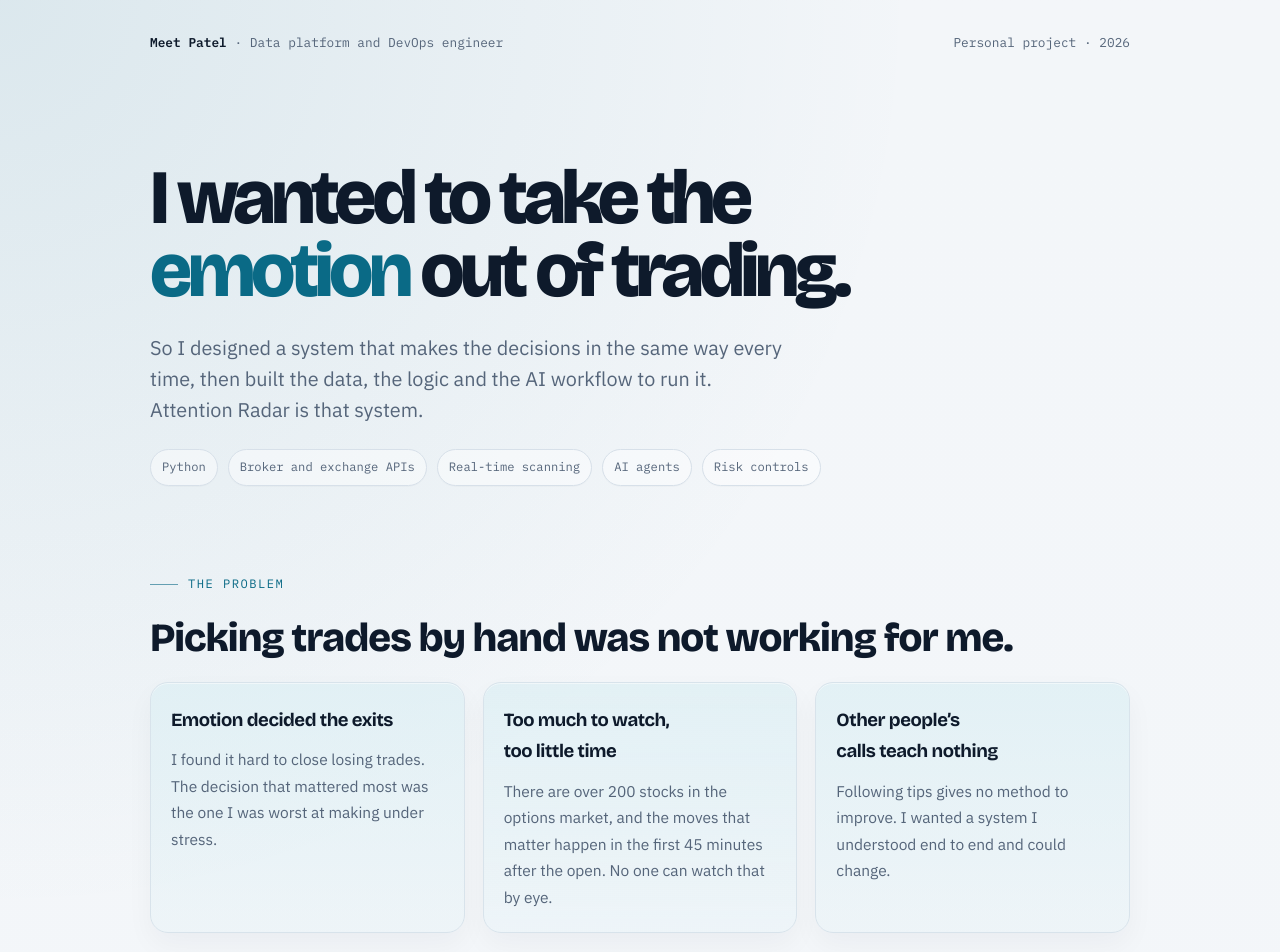
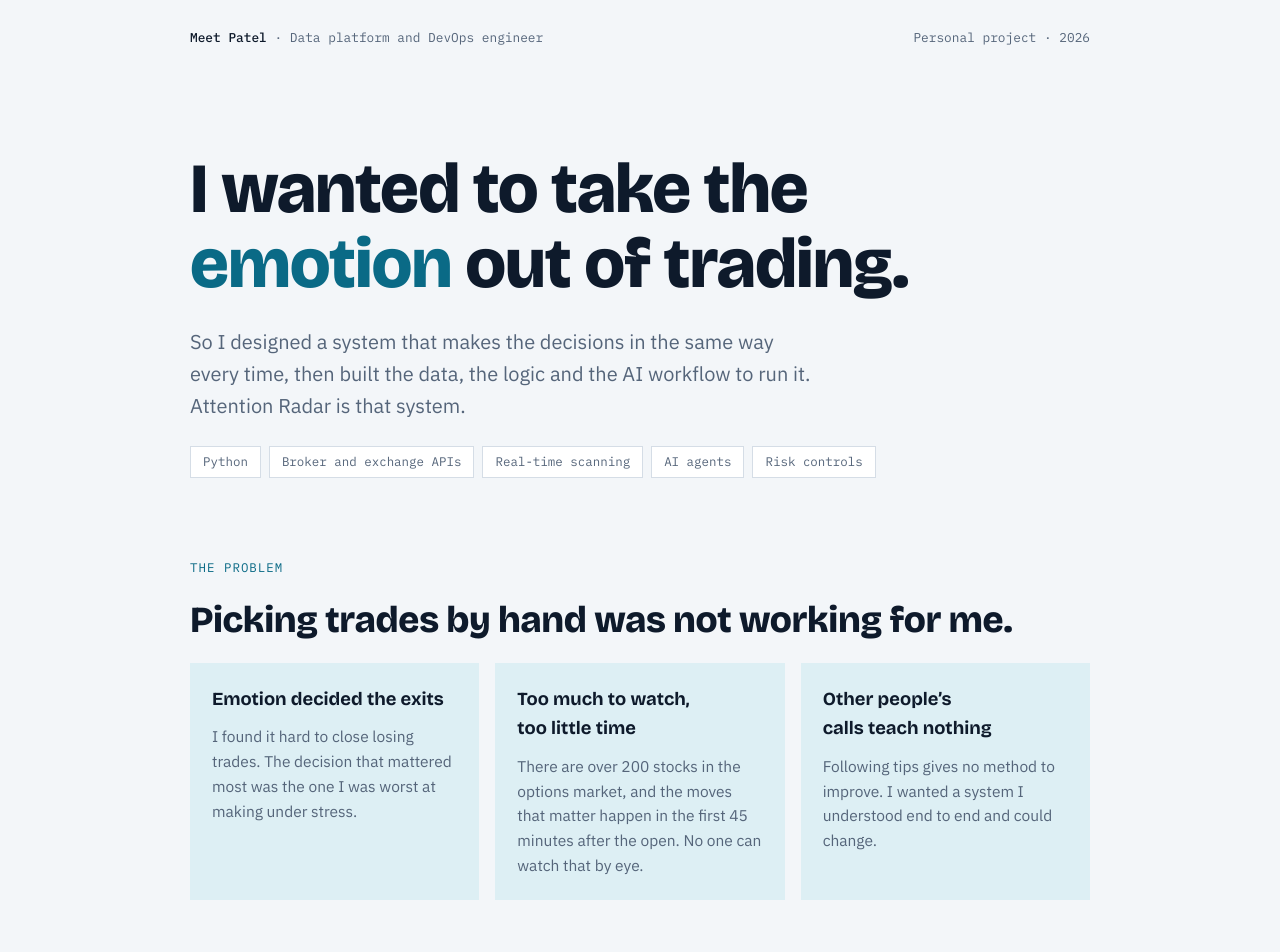
Before and after one commit to haddorks/Attention-Radar, a plain HTML site: page index.html in a window 1280 px wide. Shown: the top 952 px of the page. Drawn offline with nearby package versions, Linux system fonts and the light colour scheme.

Commit message:
Refactor CSS variables and styles in index.html

```diff
--- a/index.html
+++ b/index.html
@@ -8,194 +8,52 @@
 <meta property="og:description" content="A personal project in systematic trading: the problem, the design choices, and how I built and ran it with AI agents.">
 <meta property="og:type" content="website">
 <title>Attention Radar</title>
-<link rel="stylesheet" href="https://fonts.googleapis.com/css2?family=Bricolage+Grotesque:opsz,wght@12..96,500;12..96,700;12..96,800&family=IBM+Plex+Sans:wght@400;500;600&family=IBM+Plex+Mono:wght@400;500;600&display=swap">
+<link rel="stylesheet" href="https://fonts.googleapis.com/css2?family=Bricolage+Grotesque:opsz,wght@12..96,500;12..96,700;12..96,800&family=IBM+Plex+Sans:wght@400;500;600&family=IBM+Plex+Mono:wght@400;500&display=swap">
 <style>
+/* Layout: product-style story page. Vision first, then the system as a flow, then how I ran it, then scale. */
 :root{
-  --bg:#F3F6F9;
-  --surface:#FFFFFF;
-  --soft:#F7FAFC;
-  --fg:#0E1A2B;
-  --muted:#55657A;
-  --line:#D7E0E9;
-  --accent:#0A6A86;
-  --accent-strong:#064B63;
-  --accent-soft:#DDEFF4;
-  --ink-soft:#E7EDF3;
+  --bg:#F3F6F9; --surface:#FFFFFF; --fg:#0E1A2B; --muted:#55657A; --line:#D5DDE6;
+  --accent:#0A6A86; --accent-soft:#DDEFF4; --ink-soft:#E7EDF3;
   --display:"Bricolage Grotesque","Helvetica Neue",Arial,sans-serif;
   --body:"IBM Plex Sans","Helvetica Neue",Arial,sans-serif;
   --mono:"IBM Plex Mono",ui-monospace,Menlo,Consolas,monospace;
 }
 @media (prefers-color-scheme:dark){:root:not([data-theme="light"]){
-  --bg:#0B131E;
-  --surface:#111C2A;
-  --soft:#0F1B2A;
-  --fg:#E6EDF5;
-  --muted:#93A4B8;
-  --line:#243448;
-  --accent:#4FC1DE;
-  --accent-strong:#8CDCF0;
-  --accent-soft:#12303B;
-  --ink-soft:#182638;
-  color-scheme:dark
-}}
+  --bg:#0B131E; --surface:#111C2A; --fg:#E6EDF5; --muted:#93A4B8; --line:#243448;
+  --accent:#4FC1DE; --accent-soft:#12303B; --ink-soft:#182638; color-scheme:dark}}
 :root[data-theme="dark"]{
-  --bg:#0B131E;
-  --surface:#111C2A;
-  --soft:#0F1B2A;
-  --fg:#E6EDF5;
-  --muted:#93A4B8;
-  --line:#243448;
-  --accent:#4FC1DE;
-  --accent-strong:#8CDCF0;
-  --accent-soft:#12303B;
-  --ink-soft:#182638;
-  color-scheme:dark
-}
+  --bg:#0B131E; --surface:#111C2A; --fg:#E6EDF5; --muted:#93A4B8; --line:#243448;
+  --accent:#4FC1DE; --accent-soft:#12303B; --ink-soft:#182638; color-scheme:dark}
 
-*{box-sizing:border-box}
-html{scroll-behavior:smooth}
-body{
-  margin:0;
-  background:
-    radial-gradient(circle at top left, rgba(10,106,134,.10), transparent 24%),
-    radial-gradient(circle at bottom right, rgba(10,106,134,.08), transparent 30%),
-    linear-gradient(180deg, var(--bg) 0%, color-mix(in srgb, var(--bg) 92%, white) 100%);
-  color:var(--fg);
-  font-family:var(--body);
-  font-size:17px;
-  line-height:1.7;
-  padding-inline:20px;
-}
-.wrap{
-  max-width:980px;
-  margin-inline:auto;
-  display:flex;
-  flex-direction:column;
-  gap:88px;
-  padding-block:22px 72px;
-}
-
-h1,h2,h3{font-family:var(--display);text-wrap:balance;margin:0;letter-spacing:-.025em}
-h2{max-width:none}
+body{background:var(--bg);color:var(--fg);font-family:var(--body);font-size:17px;line-height:1.6;padding-inline:20px;padding-block:0}
+.wrap{max-width:900px;margin-inline:auto;display:flex;flex-direction:column;gap:80px;padding-block:28px 72px}
+h1,h2,h3{font-family:var(--display);text-wrap:balance;margin:0}
 p{margin:0;max-width:60ch}
 a{color:var(--accent)}
 section{display:flex;flex-direction:column;gap:22px}
-.eyebrow{
-  font-family:var(--mono);
-  font-size:.76rem;
-  letter-spacing:.12em;
-  text-transform:uppercase;
-  color:var(--accent);
-  display:flex;align-items:center;gap:10px;
-}
-.eyebrow::before{
-  content:"";
-  display:inline-block;
-  width:28px;height:1px;background:var(--accent);opacity:.6;
-}
+.eyebrow{font-family:var(--mono);font-size:.78rem;letter-spacing:.08em;text-transform:uppercase;color:var(--accent)}
+.top{display:flex;justify-content:space-between;gap:12px;flex-wrap:wrap;font-family:var(--mono);font-size:.8rem;color:var(--muted)}
+.top b{color:var(--fg);font-weight:500}
 
-.top{
-  display:flex;
-  justify-content:space-between;
-  gap:12px;
-  flex-wrap:wrap;
-  font-family:var(--mono);
-  font-size:.8rem;
-  color:var(--muted);
-  padding:10px 0 4px;
-}
-.top b{color:var(--fg);font-weight:600}
+.hero{display:flex;flex-direction:column;gap:24px;padding-top:24px}
+h1{font-size:clamp(2.4rem,7vw,4.4rem);font-weight:800;letter-spacing:-.015em;line-height:1.06;max-width:none}
+h1 em{font-style:normal;color:var(--accent)}
+.lede{font-size:1.25rem;color:var(--muted);max-width:52ch}
+.chips{display:flex;flex-wrap:wrap;gap:8px}
+.chips span{font-family:var(--mono);font-size:.78rem;padding:5px 12px;border:1px solid var(--line);background:var(--surface);color:var(--muted)}
 
-.hero{
-  display:flex;
-  flex-direction:column;
-  gap:24px;
-  padding-top:16px;
-}
-h1{
-  font-size:clamp(2.6rem,7vw,4.8rem);
-  font-weight:800;
-  line-height:0.96;
-  max-width:none;
-  letter-spacing:-.06em;
-}
-h1 em{font-style:normal;color:var(--accent)}
-.lede{
-  font-size:1.24rem;
-  color:var(--muted);
-  max-width:54ch;
-  line-height:1.55;
-}
-.chips{
-  display:flex;
-  flex-wrap:wrap;
-  gap:10px;
-}
-.chips span{
-  font-family:var(--mono);
-  font-size:.76rem;
-  padding:7px 11px;
-  border:1px solid var(--line);
-  background:rgba(255,255,255,.4);
-  color:var(--muted);
-  border-radius:999px;
-  box-shadow:0 1px 0 rgba(15,23,42,.02);
-}
-
-h2{
-  font-size:clamp(1.7rem,4vw,2.5rem);
-  font-weight:800;
-  line-height:1.08;
-  max-width:none;
-}
-.vision{
-  display:grid;
-  grid-template-columns:repeat(auto-fit,minmax(240px,1fr));
-  gap:18px;
-}
-.quote{
-  background:linear-gradient(180deg, rgba(221,239,244,.75), rgba(221,239,244,.25));
-  border:1px solid color-mix(in srgb, var(--line) 80%, var(--accent-soft));
-  border-radius:18px;
-  padding:22px 20px;
-  display:flex;
-  flex-direction:column;
-  gap:10px;
-  box-shadow:0 12px 28px rgba(8,31,42,.04), inset 0 1px 0 rgba(255,255,255,.5);
-}
-.quote h3{font-size:1.16rem}
+h2{font-size:clamp(1.6rem,4vw,2.3rem);font-weight:800;letter-spacing:-.01em;line-height:1.12;max-width:none}
+.vision{display:grid;grid-template-columns:repeat(auto-fit,minmax(250px,1fr));gap:16px}
+.quote{background:var(--accent-soft);padding:22px;display:flex;flex-direction:column;gap:10px}
+.quote h3{font-size:1.15rem}
 .quote p{font-size:.97rem;color:var(--muted)}
 
-.flow{
-  display:grid;
-  grid-template-columns:repeat(5,minmax(0,1fr));
-  gap:0;
-  border:1px solid var(--line);
-  background:var(--surface);
-  border-radius:18px;
-  overflow:hidden;
-  box-shadow:0 16px 32px rgba(15,23,42,.04);
-}
-.step{
-  padding:18px 16px 16px;
-  display:flex;
-  flex-direction:column;
-  gap:8px;
-  border-right:1px solid var(--line);
-  position:relative;
-  background:linear-gradient(180deg, rgba(255,255,255,.3), rgba(247,250,252,.9));
-}
+.flow{display:grid;grid-template-columns:repeat(5,minmax(0,1fr));gap:0;border:1px solid var(--line);background:var(--surface)}
+.step{padding:16px 14px;display:flex;flex-direction:column;gap:6px;border-right:1px solid var(--line);position:relative}
 .step:last-child{border-right:0}
 .step b{font-family:var(--display);font-size:1.02rem}
-.step span{font-size:.84rem;color:var(--muted);line-height:1.5}
-.step .t{
-  font-family:var(--mono);
-  font-size:.7rem;
-  letter-spacing:.08em;
-  text-transform:uppercase;
-  color:var(--accent);
-  font-weight:600;
-}
+.step span{font-size:.84rem;color:var(--muted);line-height:1.45}
+.step .t{font-family:var(--mono);font-size:.7rem;letter-spacing:.06em;text-transform:uppercase;color:var(--accent)}
 @media (max-width:760px){
   .flow{grid-template-columns:minmax(0,1fr)}
   .step{border-right:0;border-bottom:1px solid var(--line)}
@@ -203,23 +61,8 @@ h2{
 }
 .under{font-size:.95rem;color:var(--muted);max-width:66ch}
 
-.run{display:grid;grid-template-columns:repeat(auto-fit,minmax(260px,1fr));gap:18px}
-.card{
-  background:linear-gradient(180deg, var(--surface), color-mix(in srgb, var(--surface) 90%, var(--soft)));
-  border:1px solid var(--line);
-  border-radius:18px;
-  padding:20px 18px 18px;
-  display:flex;
-  flex-direction:column;
-  gap:8px;
-  box-shadow:0 12px 26px rgba(15,23,42,.04);
-  transition:transform .2s ease, box-shadow .2s ease, border-color .2s ease;
-}
-.card:hover{
-  transform:translateY(-2px);
-  box-shadow:0 18px 28px rgba(15,23,42,.07);
-  border-color:color-mix(in srgb, var(--line) 60%, var(--accent));
-}
+.run{display:grid;grid-template-columns:repeat(auto-fit,minmax(260px,1fr));gap:16px}
+.card{background:var(--surface);border:1px solid var(--line);padding:20px;display:flex;flex-direction:column;gap:8px}
 .card h3{font-size:1.15rem}
 .card p{font-size:.95rem;color:var(--muted)}
 
@@ -228,54 +71,16 @@ h2{
 .run.five .card{grid-column:span 2}
 .run.five .card:nth-child(n+4){grid-column:span 3}
 @media (max-width:700px){.run.two,.run.five{grid-template-columns:minmax(0,1fr)}.run.five .card,.run.five .card:nth-child(n+4){grid-column:auto}}
+.stats{display:grid;grid-template-columns:repeat(auto-fit,minmax(140px,1fr));gap:1px;background:var(--line);border:1px solid var(--line)}
+.stat{background:var(--surface);padding:16px;display:flex;flex-direction:column;gap:2px}
+.stat b{font-family:var(--mono);font-size:1.4rem;font-weight:500;font-variant-numeric:tabular-nums}
+.stat span{font-size:.82rem;color:var(--muted)}
 
-.stats{
-  display:grid;
-  grid-template-columns:repeat(auto-fit,minmax(150px,1fr));
-  gap:1px;
-  background:var(--line);
-  border:1px solid var(--line);
-  border-radius:18px;
-  overflow:hidden;
-}
-.stat{
-  background:linear-gradient(180deg, var(--surface), var(--soft));
-  padding:18px 16px;
-  display:flex;
-  flex-direction:column;
-  gap:4px;
-  min-height:120px;
-  justify-content:center;
-}
-.stat b{
-  font-family:var(--mono);
-  font-size:1.5rem;
-  font-weight:600;
-  font-variant-numeric:tabular-nums;
-  color:var(--fg);
-}
-.stat span{font-size:.83rem;color:var(--muted)}
-
-.callout{
-  background:linear-gradient(135deg, var(--ink-soft), color-mix(in srgb, var(--ink-soft) 70%, var(--accent-soft)) );
-  border:1px solid color-mix(in srgb, var(--line) 80%, var(--accent-soft));
-  border-radius:18px;
-  padding:22px 24px;
-  max-width:64ch;
-  box-shadow:0 12px 30px rgba(10,106,134,.05);
-}
+.callout{background:var(--ink-soft);padding:22px 24px;max-width:64ch}
 .callout p{max-width:none}
-footer{
-  padding-top:22px;
-  border-top:1px solid var(--line);
-  font-size:.86rem;
-  color:var(--muted);
-  display:flex;
-  flex-direction:column;
-  gap:6px;
-  max-width:70ch;
-}
+footer{padding-top:22px;border-top:1px solid var(--line);font-size:.85rem;color:var(--muted);display:flex;flex-direction:column;gap:6px;max-width:70ch}
 @media (prefers-reduced-motion:reduce){*{animation:none!important;transition:none!important}}
+body{margin:0}
 </style>
 </head>
 <body>
```
